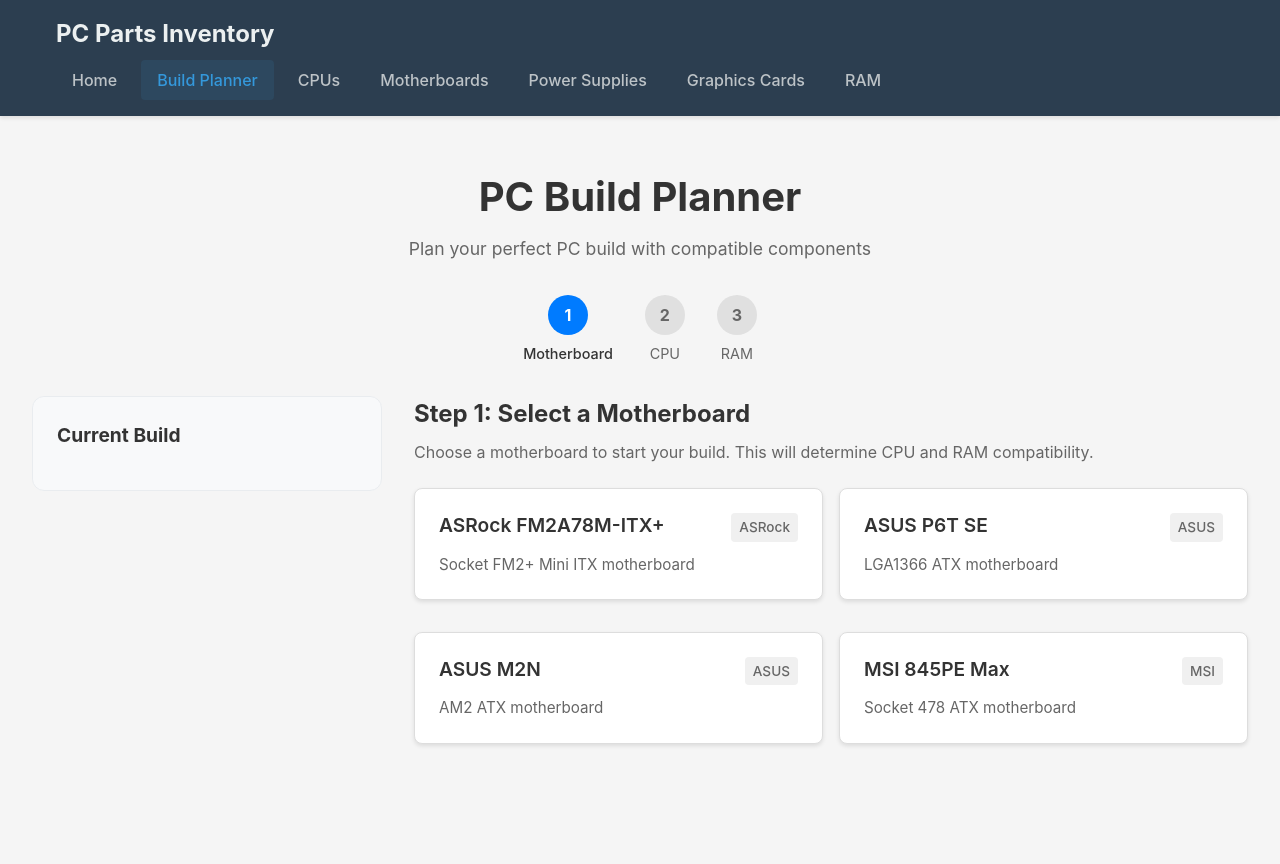
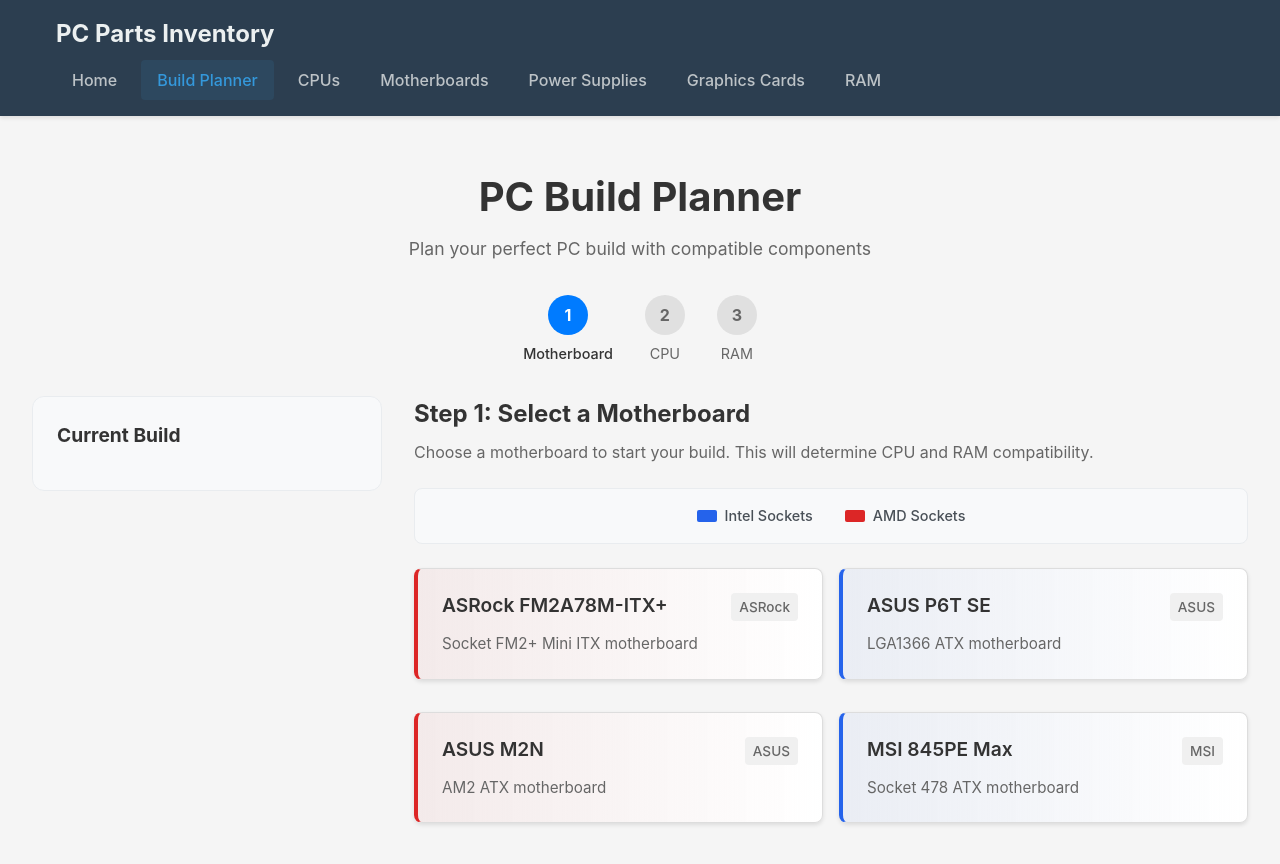
Before and after one commit to ekdennisek/pc-parts-inventory, a React (Vite) app in the folder frontend/: page /build-planner in a window 1280 px wide. Shown: the top 864 px of the page. Built offline with nearby package versions, Linux system fonts and the light colour scheme.

Commit message:
Add color coding to motherboards

```diff
--- a/frontend/src/components/DetailedPartCard.tsx
+++ b/frontend/src/components/DetailedPartCard.tsx
@@ -177,7 +177,12 @@
 
   return (
     <div className="detailed-part-card">
-      <PartCard part={part} />
+      <PartCard
+        part={part}
+        socket={
+          partType === "motherboard" ? (part as Motherboard).socket : undefined
+        }
+      />
       {renderSpecifications()}
     </div>
   );
--- a/frontend/src/components/PartCard.css
+++ b/frontend/src/components/PartCard.css
@@ -6,6 +6,17 @@
   box-shadow: 0 2px 4px rgba(0, 0, 0, 0.1);
   transition: transform 0.2s ease, box-shadow 0.2s ease;
   margin-bottom: 1rem;
+}
+
+/* Socket color coding for motherboards */
+.part-card.socket-intel {
+  border-left: 4px solid #2563eb;
+  background: linear-gradient(to right, rgba(37, 99, 235, 0.05), #fff);
+}
+
+.part-card.socket-amd {
+  border-left: 4px solid #dc2626;
+  background: linear-gradient(to right, rgba(220, 38, 38, 0.05), #fff);
 }
 
 .part-card:hover {
--- a/frontend/src/components/PartCard.tsx
+++ b/frontend/src/components/PartCard.tsx
@@ -1,14 +1,18 @@
 import React from "react";
-import type { PCPart } from "../types";
+import type { PCPart, CpuSocket } from "../types";
+import { getSocketColor } from "../types";
 import "./PartCard.css";
 
 interface PartCardProps {
   part: PCPart;
+  socket?: CpuSocket;
 }
 
-export const PartCard: React.FC<PartCardProps> = ({ part }) => {
+export const PartCard: React.FC<PartCardProps> = ({ part, socket }) => {
+  const socketColorClass = socket ? `socket-${getSocketColor(socket)}` : "";
+
   return (
-    <div className="part-card">
+    <div className={`part-card ${socketColorClass}`}>
       <div className="part-header">
         <h3 className="part-name">{part.name}</h3>
         <div className="part-brand">{part.brand}</div>
--- a/frontend/src/pages/BuildPlannerPage.css
+++ b/frontend/src/pages/BuildPlannerPage.css
@@ -210,6 +210,40 @@
   line-height: 1.5;
 }
 
+.socket-legend {
+  display: flex;
+  gap: 2rem;
+  justify-content: center;
+  margin-bottom: 1.5rem;
+  padding: 1rem;
+  background: #f8f9fa;
+  border-radius: 8px;
+  border: 1px solid #e9ecef;
+}
+
+.legend-item {
+  display: flex;
+  align-items: center;
+  gap: 0.5rem;
+  font-size: 0.9rem;
+  color: #495057;
+  font-weight: 500;
+}
+
+.legend-color {
+  width: 20px;
+  height: 12px;
+  border-radius: 2px;
+}
+
+.intel-color {
+  background-color: #2563eb;
+}
+
+.amd-color {
+  background-color: #dc2626;
+}
+
 .parts-grid {
   display: grid;
   grid-template-columns: repeat(auto-fill, minmax(300px, 1fr));
@@ -399,4 +433,10 @@
     grid-template-columns: 1fr;
     gap: 0.75rem;
   }
+
+  .socket-legend {
+    flex-direction: column;
+    gap: 0.75rem;
+    align-items: center;
+  }
 }
--- a/frontend/src/pages/BuildPlannerPage.tsx
+++ b/frontend/src/pages/BuildPlannerPage.tsx
@@ -275,6 +275,16 @@
                 Choose a motherboard to start your build. This will determine
                 CPU and RAM compatibility.
               </p>
+              <div className="socket-legend">
+                <div className="legend-item">
+                  <div className="legend-color intel-color"></div>
+                  <span>Intel Sockets</span>
+                </div>
+                <div className="legend-item">
+                  <div className="legend-color amd-color"></div>
+                  <span>AMD Sockets</span>
+                </div>
+              </div>
               <div className="parts-grid">
                 {motherboards.map((motherboard) => (
                   <div
@@ -282,7 +292,7 @@
                     onClick={() => selectMotherboard(motherboard)}
                     className="clickable"
                   >
-                    <PartCard part={motherboard} />
+                    <PartCard part={motherboard} socket={motherboard.socket} />
                   </div>
                 ))}
               </div>
--- a/frontend/src/pages/PartPage.css
+++ b/frontend/src/pages/PartPage.css
@@ -38,6 +38,40 @@
 
 .search-section {
   margin-bottom: 2rem;
+}
+
+.socket-legend {
+  display: flex;
+  gap: 2rem;
+  justify-content: center;
+  margin-top: 1rem;
+  padding: 1rem;
+  background: #f8f9fa;
+  border-radius: 8px;
+  border: 1px solid #e9ecef;
+}
+
+.legend-item {
+  display: flex;
+  align-items: center;
+  gap: 0.5rem;
+  font-size: 0.9rem;
+  color: #495057;
+  font-weight: 500;
+}
+
+.legend-color {
+  width: 20px;
+  height: 12px;
+  border-radius: 2px;
+}
+
+.intel-color {
+  background-color: #2563eb;
+}
+
+.amd-color {
+  background-color: #dc2626;
 }
 
 .search-results-info {
@@ -89,4 +123,10 @@
     align-items: center;
     gap: 0.5rem;
   }
+
+  .socket-legend {
+    flex-direction: column;
+    gap: 0.75rem;
+    align-items: center;
+  }
 }
--- a/frontend/src/pages/PartPage.tsx
+++ b/frontend/src/pages/PartPage.tsx
@@ -70,6 +70,19 @@
             "{searchTerm}"
           </p>
         )}
+
+        {partType === "motherboard" && (
+          <div className="socket-legend">
+            <div className="legend-item">
+              <div className="legend-color intel-color"></div>
+              <span>Intel Sockets</span>
+            </div>
+            <div className="legend-item">
+              <div className="legend-color amd-color"></div>
+              <span>AMD Sockets</span>
+            </div>
+          </div>
+        )}
       </div>
 
       <div className="parts-list">
--- a/frontend/src/types/index.ts
+++ b/frontend/src/types/index.ts
@@ -15,7 +15,7 @@
   "LGA 1700",
   "LGA 1851",
 ] as const;
-type IntelSocket = (typeof intelSockets)[number];
+export type IntelSocket = (typeof intelSockets)[number];
 
 export const amdSockets = [
   "Socket A",
@@ -33,9 +33,9 @@
   "Socket AM4",
   "Socket AM5",
 ] as const;
-type AmdSocket = (typeof amdSockets)[number];
+export type AmdSocket = (typeof amdSockets)[number];
 
-type CpuSocket = IntelSocket | AmdSocket;
+export type CpuSocket = IntelSocket | AmdSocket;
 
 type MotherboardFormFactor = "ATX" | "Micro ATX" | "Mini ITX";
 
@@ -130,3 +130,20 @@
 }
 
 export type BuildStep = "motherboard" | "cpu" | "ram" | "complete";
+
+// Utility functions for socket detection
+export const isIntelSocket = (socket: CpuSocket): boolean => {
+  return intelSockets.includes(socket as IntelSocket);
+};
+
+export const isAmdSocket = (socket: CpuSocket): boolean => {
+  return amdSockets.includes(socket as AmdSocket);
+};
+
+export const getSocketColor = (
+  socket: CpuSocket
+): "intel" | "amd" | "unknown" => {
+  if (isIntelSocket(socket)) return "intel";
+  if (isAmdSocket(socket)) return "amd";
+  return "unknown";
+};
```
